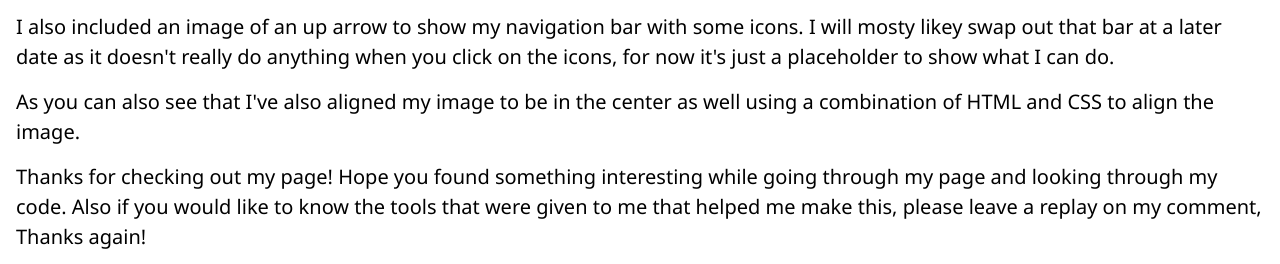
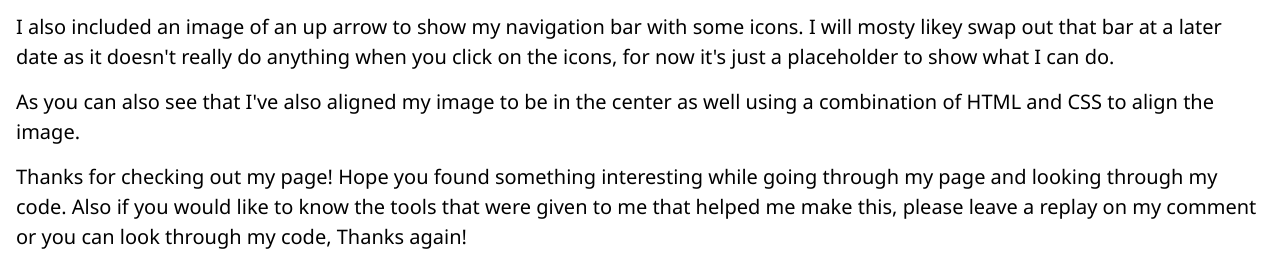
Before and after one commit to JoseVidalesTorres/JoseVidalesTorres.github.io, a plain HTML site: page index.html in a window 1280 px wide. Shown: the part 454-718 px from the top of the page. Drawn offline with nearby package versions, Linux system fonts and the light colour scheme; grey boxes are pictures that could not be loaded.

Commit message:
Update index.html

```diff
--- a/index.html
+++ b/index.html
@@ -23,7 +23,7 @@
 	<p><h4>The navagtion bar up above is something I used that was similar to make my first website, although it isn't the same one, it's still looks decent enough to my original one.</h4></p>
 	<p><h4>I also included an image of an up arrow to show my navigation bar with some icons. I will mosty likey swap out that bar at a later date as it doesn't really do anything when you click on the icons, for now it's just a placeholder to show what I can do.</h4></p>
 	<p><h4>As you can also see that I've also aligned my image to be in the center as well using a combination of HTML and CSS to align the image.</h4></p>
-<p><h4>Thanks for checking out my page! Hope you found something interesting while going through my page and looking through my code. Also if you would like to know the tools that were given to me that helped me make this, please leave a replay on my comment, Thanks again!</h4></p>
+<p><h4>Thanks for checking out my page! Hope you found something interesting while going through my page and looking through my code. Also if you would like to know the tools that were given to me that helped me make this, please leave a replay on my comment or you can look through my code, Thanks again!</h4></p>
 
 <img src="https://i.kym-cdn.com/photos/images/facebook/002/089/406/67d.jpg" alt="Me as a meme." align="left">
 
```
